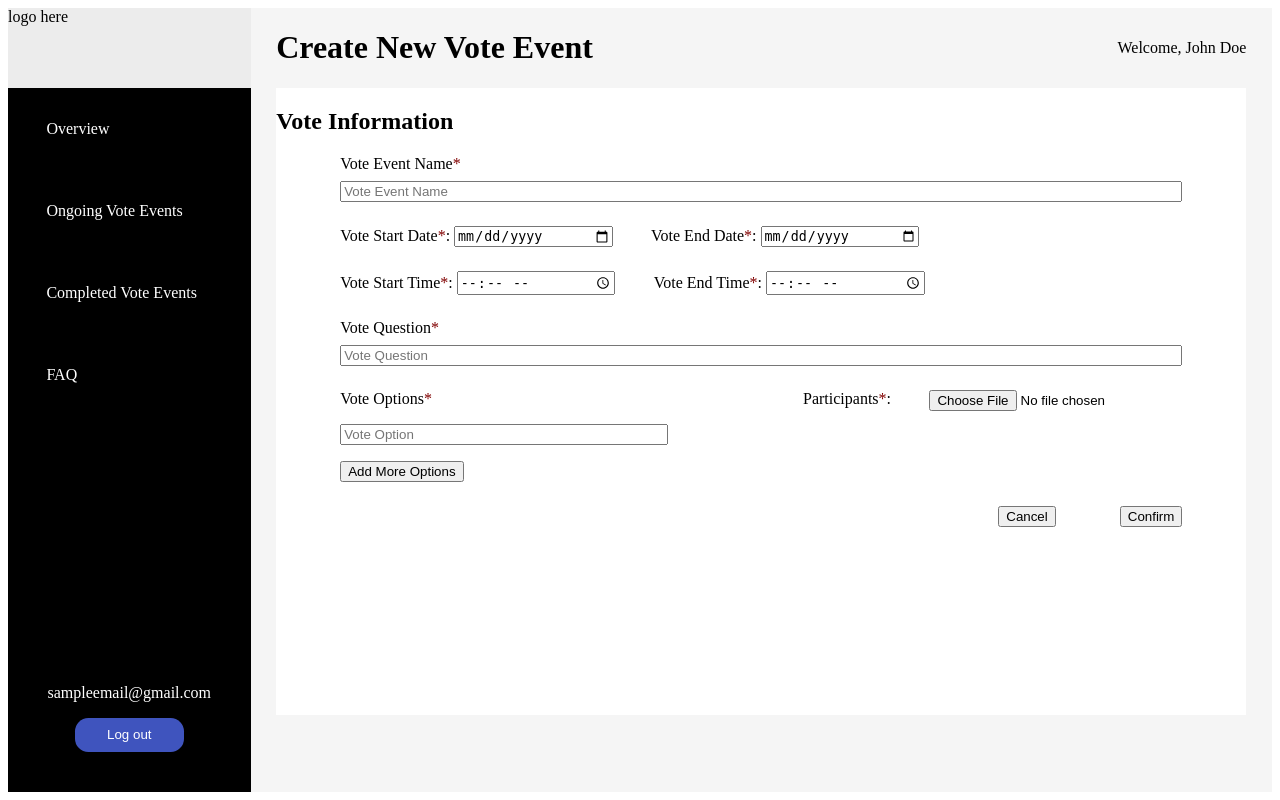
After one commit to DylanCheong-tech/UOW-CSIT321-Project-Oct2022-March2023, a Django app: page /evoting/eventowner/createevent in a window 1280 px wide. The commit adds this page. Run offline with Django 4.2, Linux system fonts and the light colour scheme; the visitor is signed in with stand-in values (Sample User, id 1).

Commit message:
Vote Event Web Form Added
1. Using the template base file mechanism, extract out the homepage consistent structure into "homepage_base.html"
2. Renamed some template and static files

```diff
--- a/evoting/forms/eventowner.py
+++ b/evoting/forms/eventowner.py
@@ -25,5 +25,5 @@ class CreateEventForm(forms.Form):
     endDate = forms.DateField(label="End Date")
     endTime = forms.TimeField(label="End Time")
     eventQuestion = forms.CharField(label="Event Question")
-    voteOption = forms.CharField(label="Vote Option")
-    voterEmail = forms.CharField(label="Voter Email")
+    voteOptions = forms.CharField(label="Vote Option")
+    voterEmails = forms.CharField(label="Voter Email")
--- /dev/null
+++ b/evoting/static/eventowner/css/homepage_base.css
@@ -0,0 +1,71 @@
+/* homepage_base.css */
+
+div#content_pane {
+    display: flex;
+    flex-direction: row;
+}
+
+/* left pane stying */
+
+div#content_pane>div#left_pane {
+    width: 20vw;
+    display: flex;
+    flex-flow: column;
+}
+
+div#content_pane>div#left_pane span#logo {
+    background-color: #ECECEC;
+    height: 10vh;
+}
+
+div#content_pane>div#left_pane span#side_menu_bar {
+    background-color: #000000;
+    height: 88vh;
+}
+
+div#content_pane>div#left_pane span#side_menu_bar * {
+    color: white;
+}
+
+div#content_pane>div#left_pane span#side_menu_bar span.menu_item {
+    padding: 4vh 3vw 4vh 3vw;
+}
+
+div#content_pane>div#left_pane span#side_menu_bar span.last_item {
+    margin-bottom: auto;
+}
+
+div#content_pane>div#left_pane span#side_menu_bar span.logout_section {
+    align-items: center;
+}
+
+div#content_pane>div#left_pane span#side_menu_bar span.logout_section button {
+    cursor: pointer;
+    background-color: #3F54BE;
+    border: none;
+    border-radius: 1em;
+    color: #FFFFFF;
+    padding: 1.2vh 2.5vw 1.2vh 2.5vw;
+    margin: 2vh 0 5vh 0;
+}
+
+div#content_pane>div#left_pane span:not(#logo) {
+    display: flex;
+    flex-direction: column;
+    /* margin-left: 1.5vw; */
+}
+
+/* right pane styling */
+
+div#content_pane>div#right_pane {
+    width: 80vw;
+    padding: 0 2vw 0 2vw;
+    background-color: #F5F5F5;
+}
+
+div#content_pane>div#right_pane div#header {
+    display: flex;
+    flex-flow: row;
+    align-items: center;
+    justify-content: space-between;
+}
--- /dev/null
+++ b/evoting/static/eventowner/css/voteevent_form.css
@@ -0,0 +1,69 @@
+/* voteevent_form.css */
+
+div#content {
+    background-color: #FFFFFF;
+}
+
+div#content div#vote_event_form {
+    display: flex;
+    flex-flow: column;
+}
+
+div#content div#vote_event_form form {
+    margin-left: 5vw;
+    margin-right: 5vw;
+    display: flex;
+    flex-flow: column;
+    min-height: 70vh;
+}
+
+div#content div#vote_event_form form>input {
+    margin-top: 1vh;
+    margin-bottom: 3vh;
+}
+
+div#content div#vote_event_form form span.red_asterisk {
+    color: #800000;
+}
+
+div#content div#vote_event_form form span.row_flex_flow {
+    display: flex;
+    flex-flow: row;
+    column-gap: 3vw;
+    margin-bottom: 3vh;
+}
+
+div#content div#vote_event_form form span.row_flex_flow label input:not([type=file]) {
+    width: 12vw;
+}
+
+div#content div#vote_event_form form span.options_and_file {
+    align-items: flex-start;
+    column-gap: 6vw;
+}
+
+div#content div#vote_event_form form span.options_and_file span#vote_options {
+    display: flex;
+    flex-flow: column;
+    width: 50%;
+    row-gap: 2vh;
+}
+
+div#content div#vote_event_form form span.options_and_file span.fields {
+    display: flex;
+    flex-flow: row;
+    column-gap: 1vw;
+}
+
+div#content div#vote_event_form form span.options_and_file span.fields input {
+    width: 25vw;
+}
+
+div#content div#vote_event_form form span.options_and_file span#vote_options button {
+    align-self: flex-start;
+}
+
+div#content div#vote_event_form form span.right_align {
+    justify-content: flex-end;
+    column-gap: 5vw;
+}
--- /dev/null
+++ b/evoting/static/eventowner/js/createvoteevent.js
@@ -0,0 +1,31 @@
+// createvoteevent.js
+
+// add option fields
+function addOptions(){
+    button_ele = document.querySelector("span#vote_options>button");
+    frame_ele = document.getElementById("vote_options");
+
+    newSpan = document.createElement("span");
+    newSpan.classList.add("fields");
+
+    newOptionField = document.createElement("input");
+    newOptionField.type = "text";
+    newOptionField.name = "voteOptions";
+    newOptionField.placeholder = "Vote Option";
+
+    newRemoveButton = document.createElement("button");
+    newRemoveButton.type = "button";
+    newRemoveButton.innerHTML = "Remove";
+    newRemoveButton.onclick = removeOptions.bind(event);
+
+    newSpan.appendChild(newOptionField);
+    newSpan.appendChild(newRemoveButton);
+
+    // append the new element before the button element
+    frame_ele.insertBefore(newSpan, button_ele);
+}
+
+// remove the option fields
+function removeOptions(event){
+    event.target.parentElement.remove();
+}
--- a/evoting/static/eventowner/js/homepage.js
+++ /dev/null
@@ -1 +0,0 @@
-// homepage.js
--- /dev/null
+++ b/evoting/static/eventowner/js/overview.js
@@ -0,0 +1 @@
+// overview.js
--- /dev/null
+++ b/evoting/templates/eventowner/createvoteevent.html
@@ -0,0 +1,77 @@
+<!-- createvoteevent.html -->
+
+{% extends "eventowner/homepage_base.html" %}
+{% load static %}
+
+{% block tab_title %} Create New Vote Event {% endblock %}
+
+{% block title %} Create New Vote Event {% endblock %}
+
+{% block js_scripts %}
+<script src="{% static 'eventowner/js/createvoteevent.js' %}"></script>
+{% endblock %}
+
+{% block stylesheet_links %}
+<link rel="stylesheet" href="{% static 'eventowner/css/voteevent_form.css' %}" />
+{% endblock %}
+
+
+{% block content %}
+<div id="vote_event_form">
+    <h2>Vote Information</h2>
+    <form action="/evoting/eventowner/createevent" method="POST">
+        <label>Vote Event Name<span class="red_asterisk">*</span></label>
+        <input type="text" name="eventTitle" placeholder="Vote Event Name" required />
+
+        <span class="row_flex_flow">
+            <label>
+                Vote Start Date<span class="red_asterisk">*</span>:
+                <input type="date" name="startDate" required />
+            </label>
+
+            <label>
+                Vote End Date<span class="red_asterisk">*</span>:
+                <input type="date" name="endDate" required />
+            </label>
+        </span>
+
+        <span class="row_flex_flow">
+            <label>
+                Vote Start Time<span class="red_asterisk">*</span>:
+                <input type="time" name="startTime" required />
+
+            </label>
+
+            <label>
+                Vote End Time<span class="red_asterisk">*</span>:
+                <input type="time" name="endTime" required />
+            </label>
+        </span>
+
+
+        <label>Vote Question<span class="red_asterisk">*</span></label>
+        <input type="text" name="eventQuestion" placeholder="Vote Question" />
+
+        <span class="row_flex_flow options_and_file">
+            <span id="vote_options">
+                <label>Vote Options<span class="red_asterisk">*</span></label>
+                <span class="fields">
+                    <input type="text" name="voteOptions" placeholder="Vote Option" />
+                </span>
+                <button type="button" onclick="addOptions()">Add More Options</button>
+            </span>
+
+            <span class="row_flex_flow">
+                <label>Participants<span class="red_asterisk">*</span>:</label>
+                <input type="file" name="endTime" accept=".csv" required />
+            </span>
+        </span>
+
+
+        <span class="row_flex_flow right_align">
+            <button type="button">Cancel</button>
+            <button type="submit">Confirm</button>
+        </span>
+    </form>
+</div>
+{% endblock %}
--- /dev/null
+++ b/evoting/templates/eventowner/homepage_base.html
@@ -0,0 +1,57 @@
+<!-- homepage_base.html -->
+
+<!DOCTYPE html>
+<html lang="en">
+{% load static %}
+
+<head>
+    <meta charset="UTF-8">
+    <meta http-equiv="X-UA-Compatible" content="IE=edge">
+    <meta name="viewport" content="width=device-width, initial-scale=1.0">
+    <title>{% block tab_title %}{% endblock %}</title>
+
+    {% block js_scripts %}{% endblock %}
+
+    <link rel="stylesheet" href="{% static 'eventowner/css/homepage_base.css' %}" />
+    {% block stylesheet_links %}{% endblock %}
+</head>
+
+<body>
+    <div id="content_pane">
+        <div id="left_pane">
+            <span id="logo">
+                logo here
+            </span>
+            <span id="side_menu_bar">
+                <span class="menu_item">Overview</span>
+                <span class="menu_item">Ongoing Vote Events</span>
+                <span class="menu_item">Completed Vote Events</span>
+                <span class="menu_item last_item">FAQ</span>
+
+                <span class="logout_section">
+                    <span>sampleemail@gmail.com</span>
+                    <form action="/evoting/eventowner/logout" method="POST">
+                        {% csrf_token %}
+                        <button type="submit" onclick="logout()">Log out</button>
+                    </form>
+                </span>
+            </span>
+        </div>
+
+        <div id="right_pane">
+            <div id="header">
+                <h1>{% block title %}{% endblock %}</h1>
+                <span>
+                    <span>Welcome, John Doe</span>
+                </span>
+            </div>
+
+            <div id="content">
+                {% block content %} {% endblock %}
+            </div>
+        </div>
+    </div>
+    </div>
+</body>
+
+</html>
--- a/evoting/views.py
+++ b/evoting/views.py
@@ -129,7 +129,7 @@ class EventOwnerHomePage(View):
             return redirect("/evoting/eventowner/login")
 
         # render the static page
-        return render(request, "eventowner/homepage.html", {})
+        return render(request, "eventowner/overview.html", {})
 
 
 class EventOwnerLogout(View):
@@ -140,7 +140,12 @@ class EventOwnerLogout(View):
 
 class EventOwnerCreateNewVoteEvent(View):
     def get(self, request):
-        return render(request, "eventowner/createevent.html", {})
+        # check authentication
+        if not request.user.is_authenticated:
+            return redirect("/evoting/eventowner/login")
+
+        # render the static page
+        return render(request, "eventowner/createvoteevent.html", {})
 
     def post(self,request):
         form = CreateEventForm(request.POST)
```
Also changed, not shown: evoting/static/eventowner/css/overview.css (renamed from evoting/static/eventowner/css/homepage.css, +1 -71 lines), evoting/templates/eventowner/homepage.html (deleted, +0 -150 lines), evoting/templates/eventowner/overview.html (added, +117 -0 lines).
